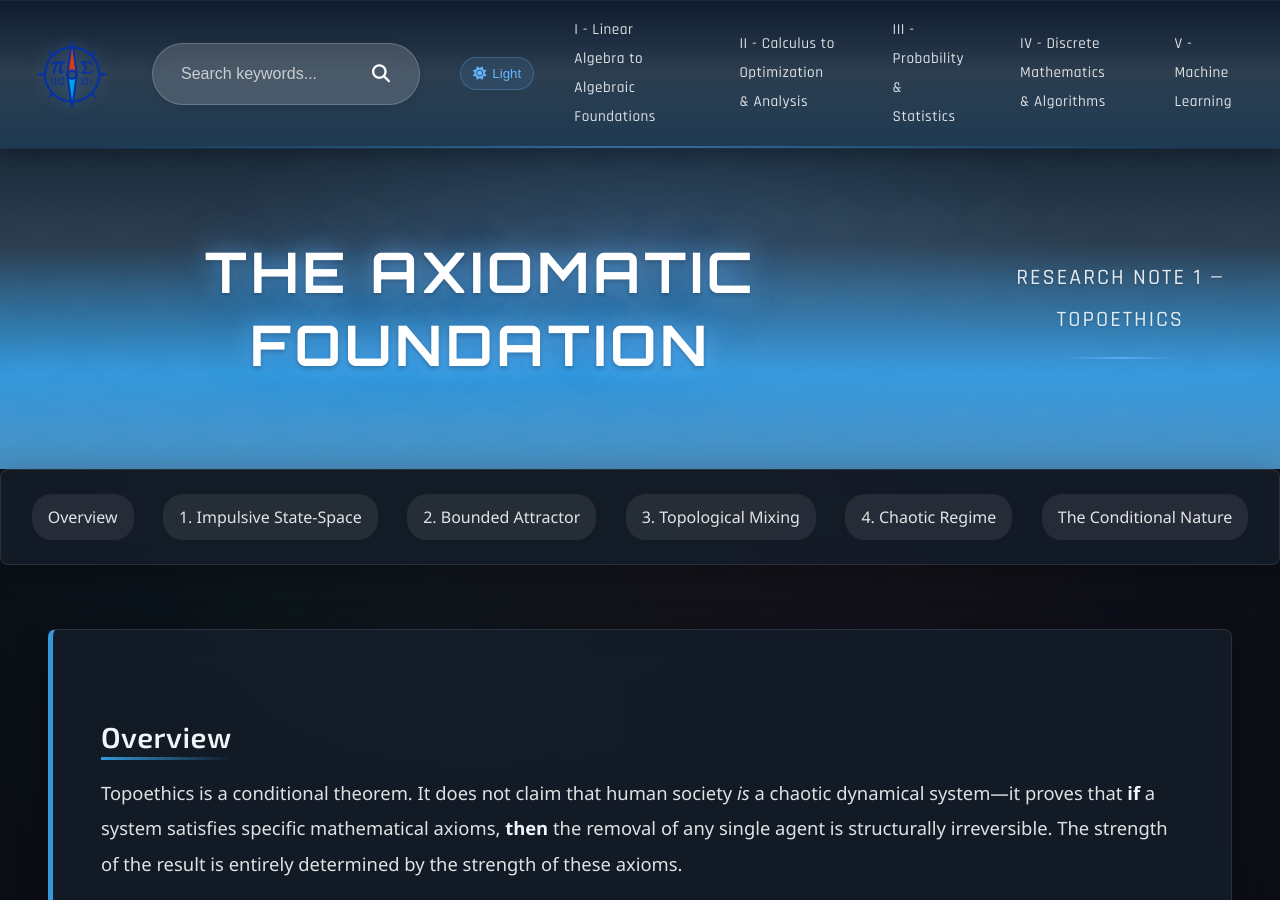
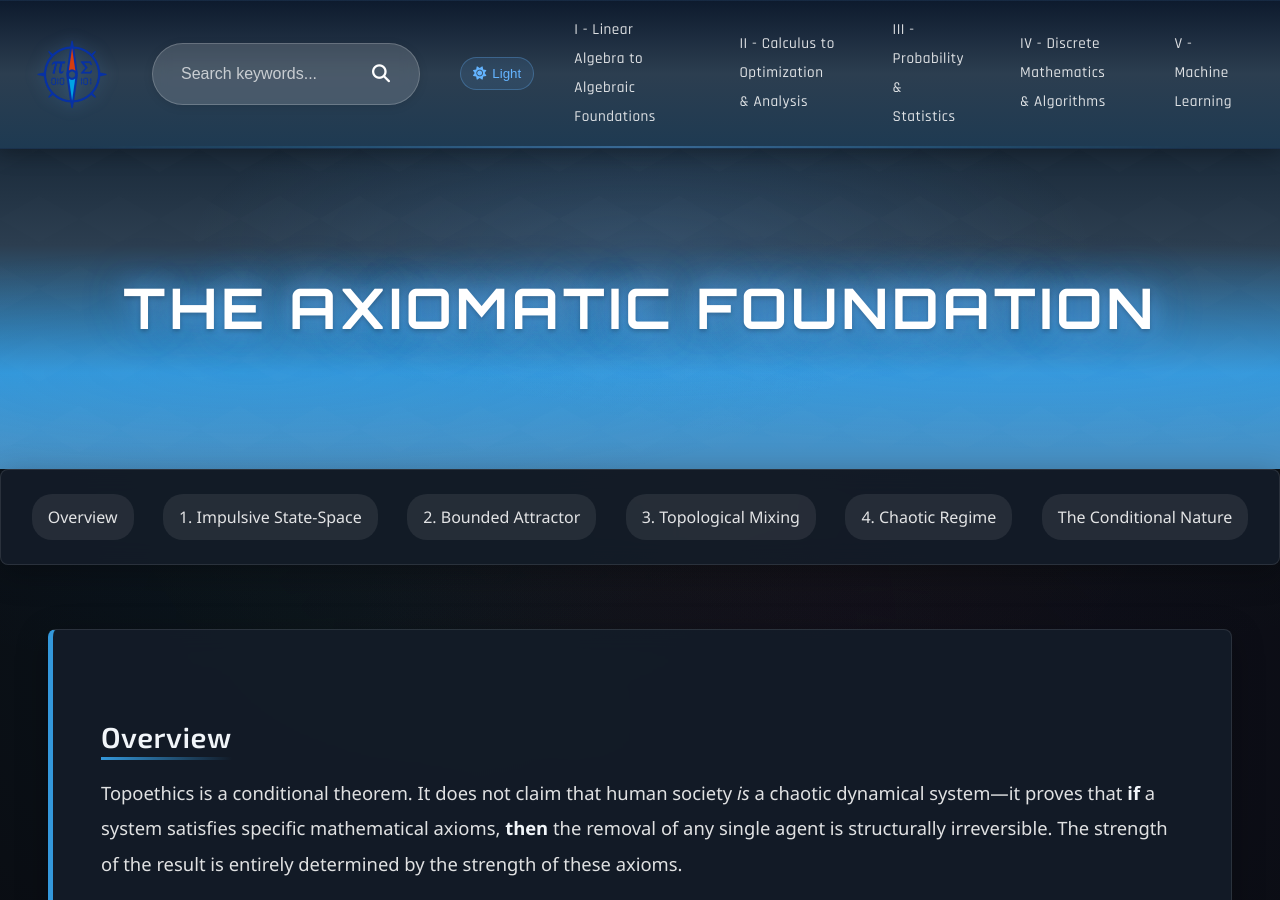
Before and after one commit to Yusukey01/yusukey01.github.io, a Jekyll site: the page built from Mathematics/Research/topoethics_axioms.html, in a window 1280 px wide and 900 px high. Built offline with Jekyll 4.4.1, drawn with Linux system fonts in a browser that asks for light colours.

Commit message:
fixed explanations

```diff
--- a/Mathematics/Research/topoethics_axioms.html
+++ b/Mathematics/Research/topoethics_axioms.html
@@ -11,7 +11,6 @@ uses_python: false
     <body>
         <div class="hero-section research-hero">
             <h1 class="webpage-name">The Axiomatic Foundation</h1>
-            <p class="subheading research-subheading">Research Note 1 — Topoethics</p>
         </div>
 
         <div class="topic-nav">
```
